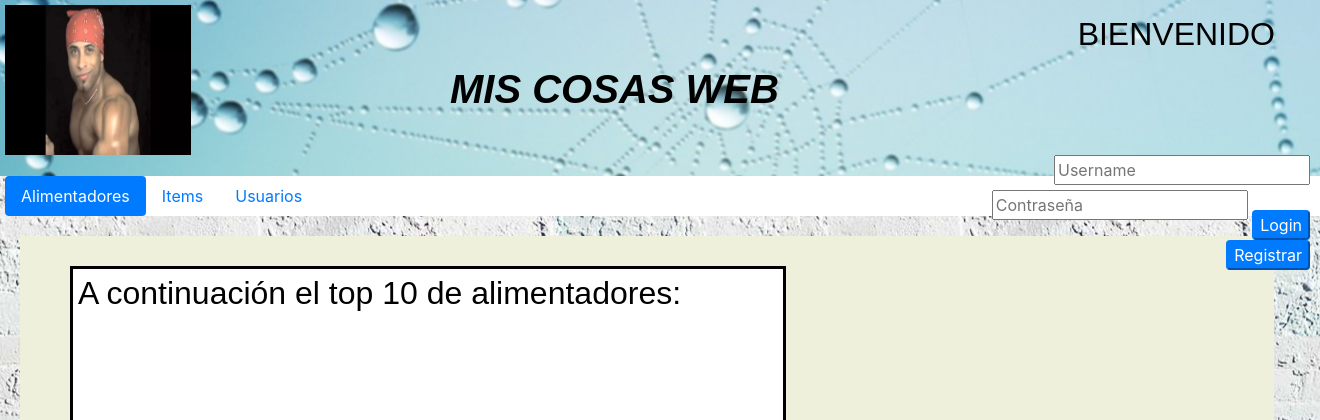
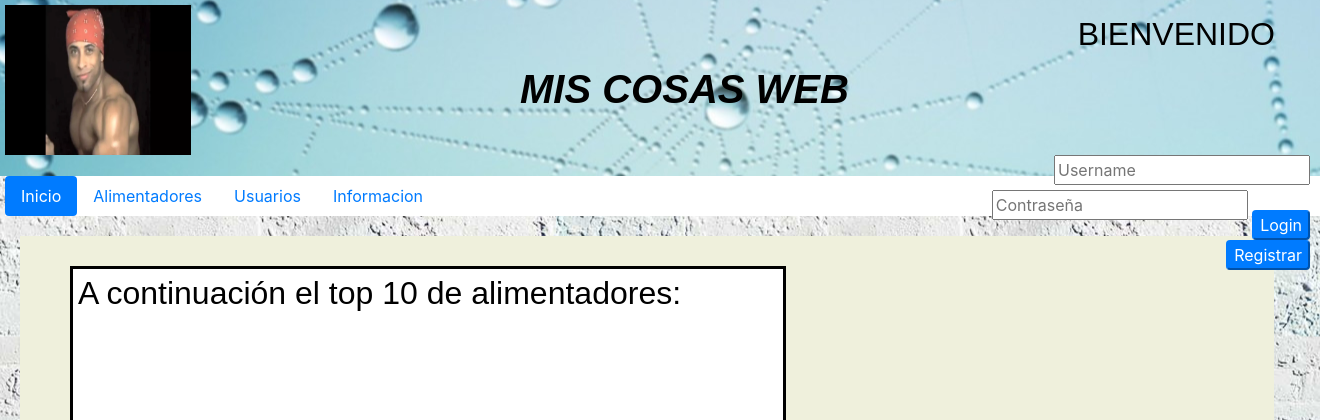
Before and after one commit to meridiaz/final-miscosas, a Django app: page / in a window 1320 px wide. Shown: the top 420 px of the page. Run offline with Django 3.2, Linux system fonts and the light colour scheme; some libraries are stand-ins or nearby versions.

```diff
--- a/proyecto/miscosas/static/miscosas/micss.css
+++ b/proyecto/miscosas/static/miscosas/micss.css
@@ -32,7 +32,7 @@ h1{
 
   position: absolute;
   top:65;
-  left: 450;
+  left: 520;
 
 }
 
@@ -49,7 +49,6 @@ h1{
   left: 900;
   width: 400px;
 }
-
 
 
 .nav{
--- a/proyecto/miscosas/templates/miscosas/base.html
+++ b/proyecto/miscosas/templates/miscosas/base.html
@@ -44,13 +44,16 @@
     </div>
     <div class="nav nav-pills">
       <li class="nav-item">
-        <a class="nav-link active" href="/conciertos/">Alimentadores</a>
+        <a class="nav-link active" href="/">Inicio</a>
       </li>
       <li class="nav-item">
-        <a class="nav-link" href="/conciertos/grupos/">Items</a>
+        <a class="nav-link" href="/alimentadores">Alimentadores</a>
       </li>
       <li class="nav-item">
-        <a class="nav-link" href="/conciertos/musicos/">Usuarios</a>
+        <a class="nav-link" href="/usuarios">Usuarios</a>
+      </li>
+      <li class="nav-item">
+        <a class="nav-link" href="/informacion">Informacion</a>
       </li>
     </div>
     <div class="contenido">
--- a/proyecto/miscosas/urls.py
+++ b/proyecto/miscosas/urls.py
@@ -6,5 +6,6 @@ urlpatterns = [
 
     path('logout', views.logout_view, name="logout_view"),
     path('login', views.login_view, name="login_view"),
+    path('usuario/<str:us>', views.cuenta_usuario, name="cuenta_usuario"),
     path('', views.index, name="index"),
 ]
--- a/proyecto/miscosas/views.py
+++ b/proyecto/miscosas/views.py
@@ -11,10 +11,10 @@ from django.contrib.auth.forms import AuthenticationForm
 from django.contrib.auth import login as do_login
 from django.contrib.auth import logout
 from django.contrib.auth import authenticate
-from .forms import RegistrationForm
+from .forms import RegistrationForm, PagUsForm
+from django.contrib.auth.models import User
 
-#from .forms import GrupoForm, MusicoForm, ConciertoForm
-#from .models import Grupo, Musico, Concierto
+from .models import PagUsuario, tamano, estilous
 
 # Create your views here.
 
@@ -62,3 +62,23 @@ def login_view(request):
                 do_login(request, user)
 
     return redirect(recurso_us)
+
+
+def cuenta_usuario(request, us):
+    try:
+        usuario = User.Objects.get(us)
+        if request.method == 'GET':
+            form = PagUsForm()
+            #request.POST, instance=contenido
+            context = {'form': form, 'usario': us}
+            return render(request, 'miscosas/usuario.html', context)
+        elif request.methon == 'POST':
+            form = PagUsForm(request.POST)
+            if form.is_valid():
+                pagUsEstilo = PagUsuario(tamletra=form.cleaned_data['tamano'],
+                                        estilo=form.cleaned_data['estilo'],
+                                        usuario = usuario)
+                pagUsEstilo.save()
+                return redirect('usuario', us=usuario)
+    except User.ObjectDoesNotExist:
+        return redirect('/')
```
Also changed, not shown: proyecto/miscosas/models.py (+20 -9 lines), proyecto/db.sqlite3.
